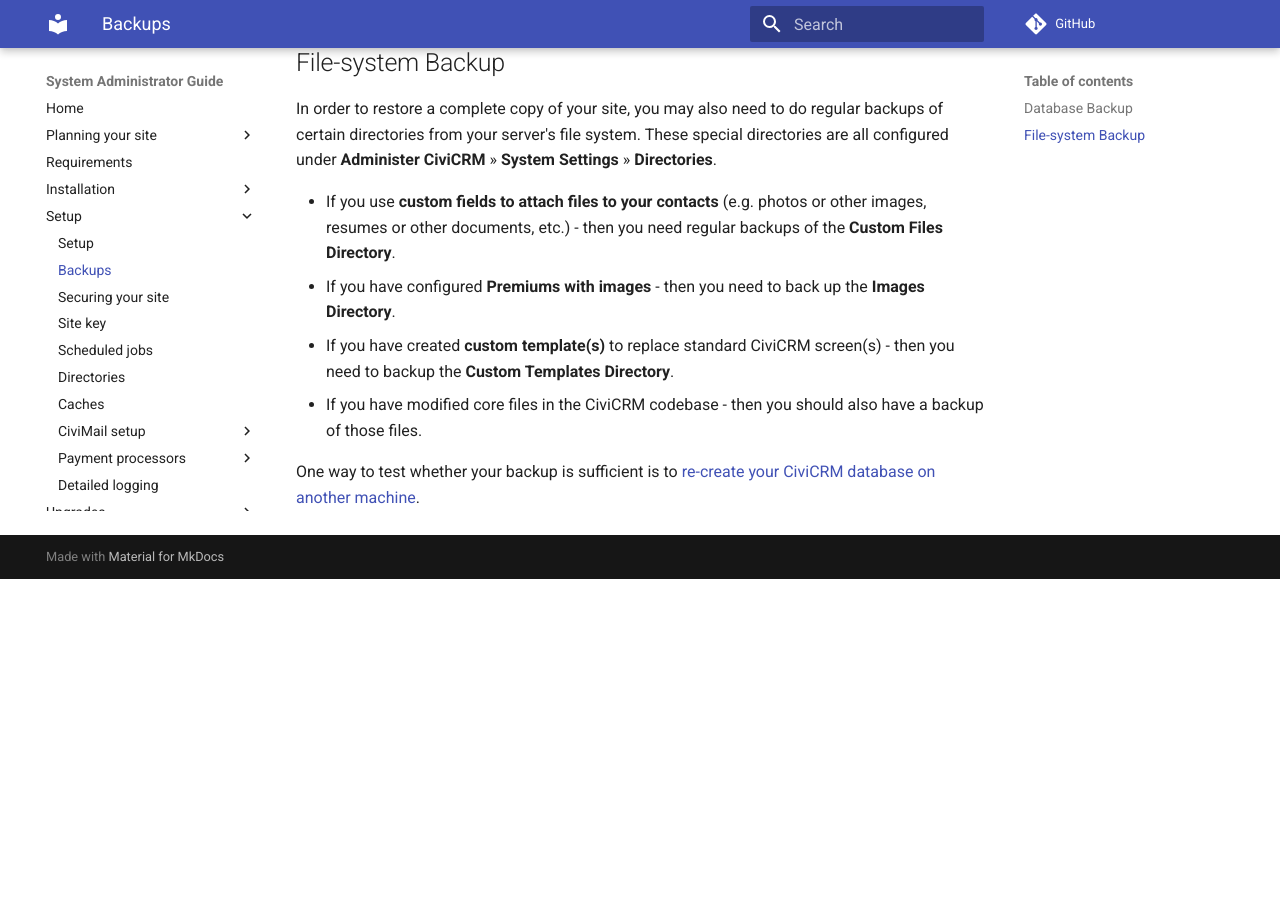
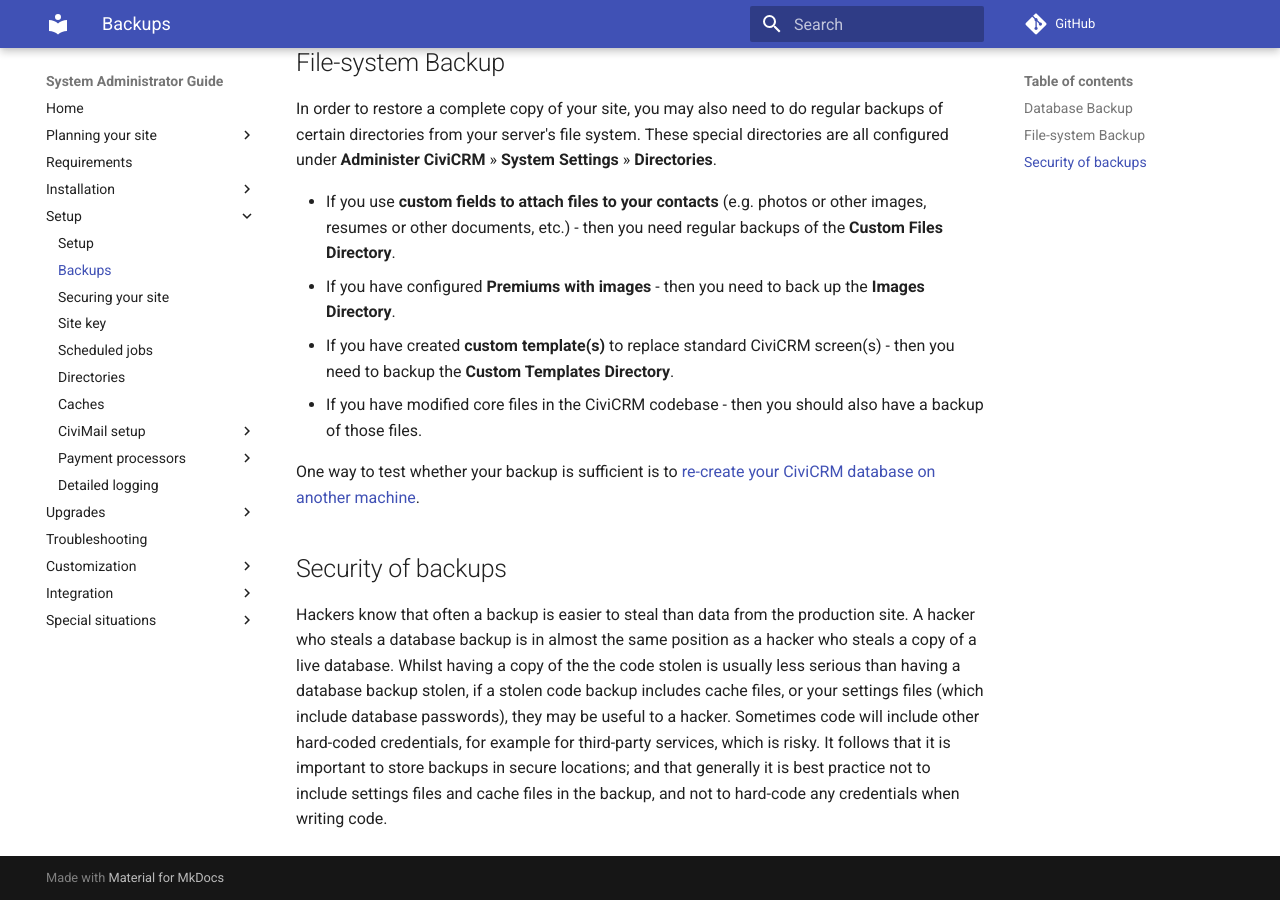
Before and after one commit to civicrm/civicrm-sysadmin-guide, an MkDocs documentation site: the page built from docs/setup/backups.md, in a window 1280 px wide and 900 px high, scrolled down 809 px. Built offline with MkDocs 1.6.1 and Material for MkDocs 9.7.7, drawn with Linux system fonts in a browser that asks for light colours; comment, search, counter and statistics services are not loaded; old or Windows-style settings are respelled for this version of MkDocs; before the commit the page ends 1388 px from its top, so only the background shows below that.

Commit message:
merge security of backups into one file
dealing with ticket #28.

The related ticket on how to set up backups raises the wider question of how far we are writing a manual about server management generally, and I have left that for a separate PR.

```diff
--- a/docs/setup/backups.md
+++ b/docs/setup/backups.md
@@ -27,3 +27,7 @@ In order to restore a complete copy of your site, you may also need to do regula
 * If you have modified core files in the CiviCRM codebase - then you should also have a backup of those files.
 
 One way to test whether your backup is sufficient is to [re-create your CiviCRM database on another machine](/misc/switch-servers.md).
+
+## Security of backups
+
+Hackers know that often a backup is easier to steal than data from the production site. A hacker who steals a database backup is in almost the same position as a hacker who steals a copy of a live database. Whilst having a copy of the the code stolen is usually less serious than having a database backup stolen, if a stolen code backup includes cache files, or your settings files (which include database passwords), they may be useful to a hacker. Sometimes code will include other hard-coded credentials, for example for third-party services, which is risky. It follows that it is important to store backups in secure locations; and that generally it is best practice not to include settings files and cache files in the backup, and not to hard-code any credentials when writing code.
```
